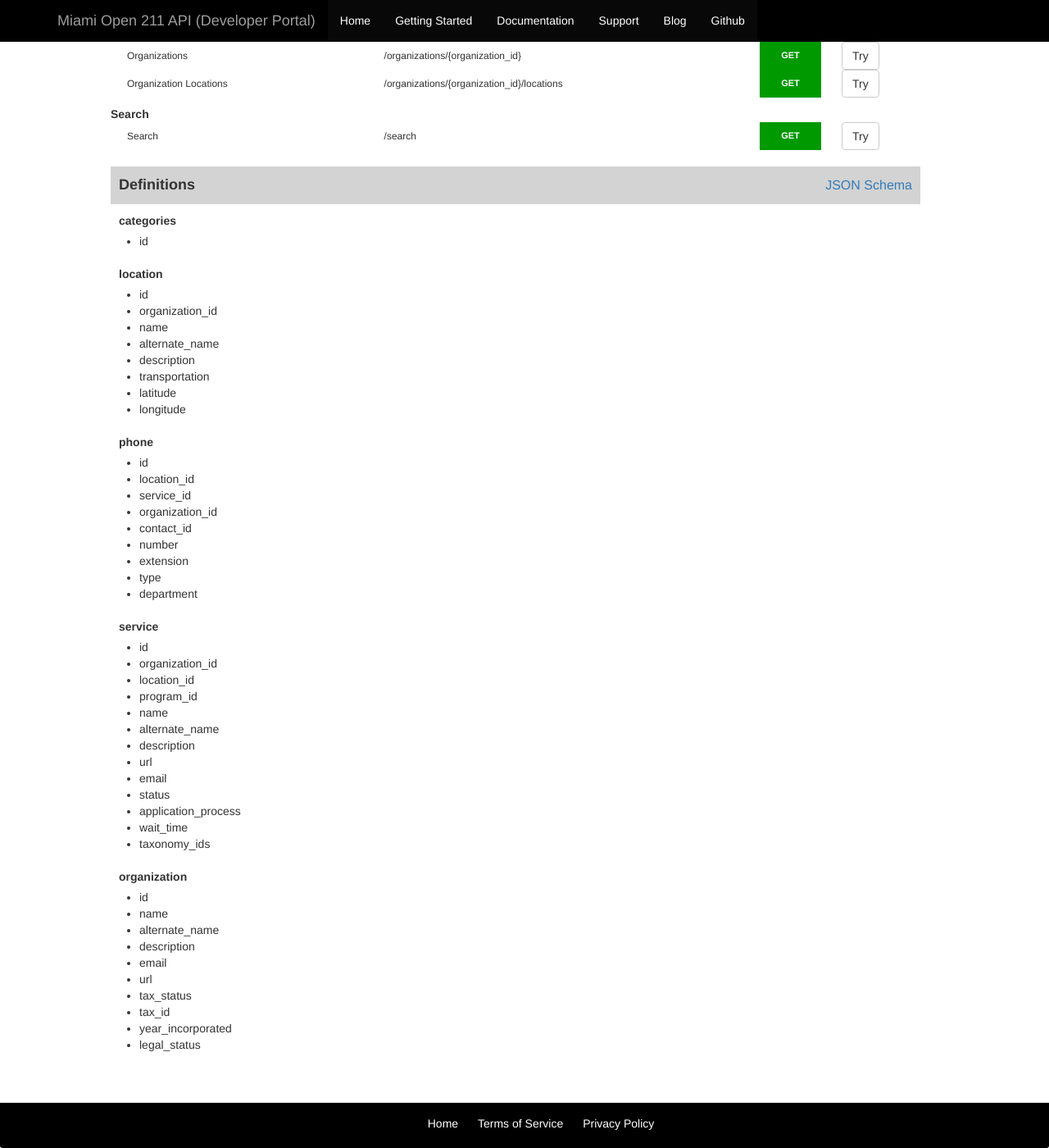
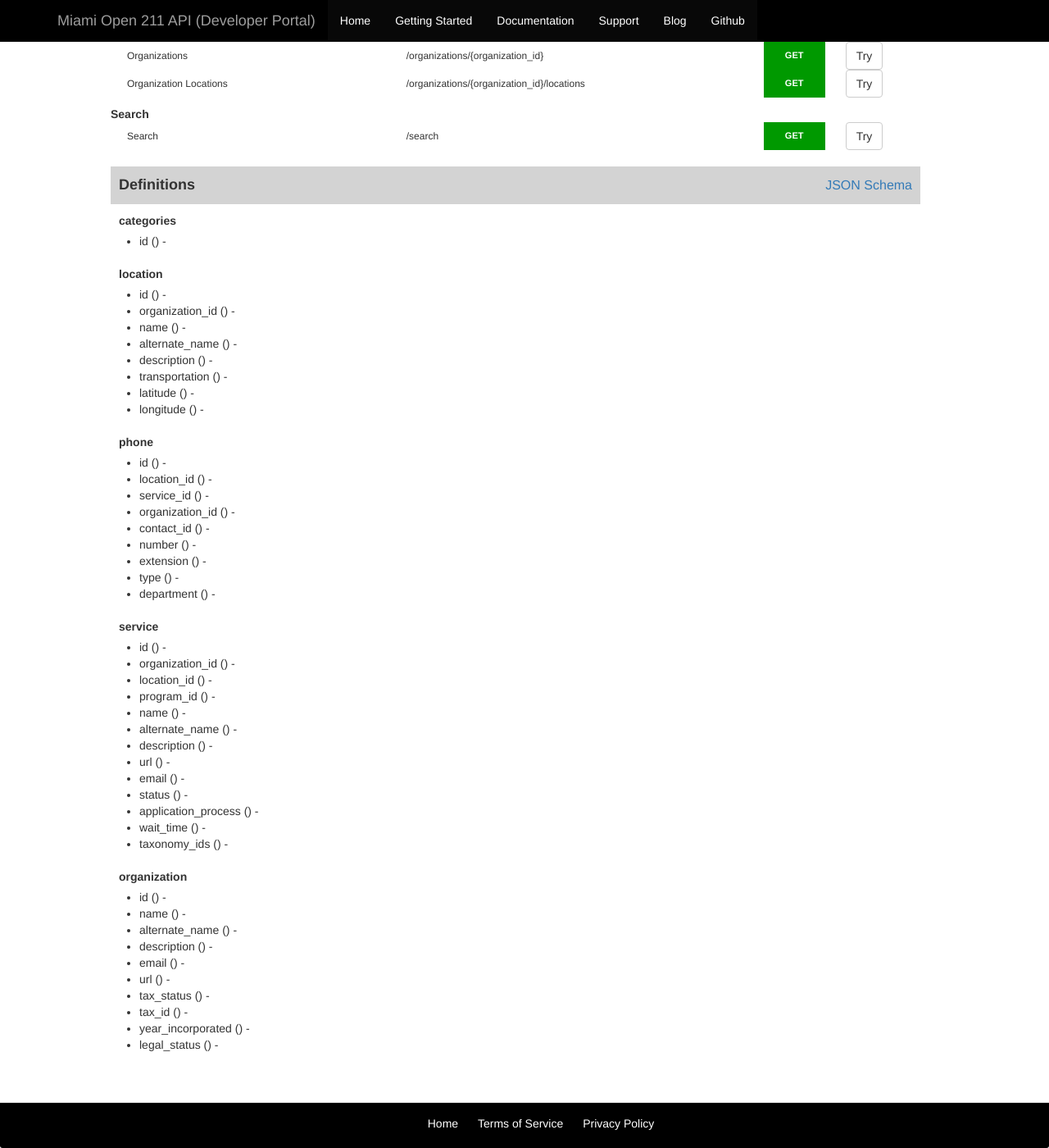
Before and after one commit to xrysanthos/developer-portal, a Jekyll site: the page built from documentation/index.html, in a window 1280 px wide and 1400 px high, scrolled down 480 px. Shown: the whole window at 82% size. Built offline with Jekyll 4.4.1, drawn with Linux system fonts in a browser that asks for light colours; nearby versions of some CDN libraries; library files that are not in the unit come from our copies.

Commit message:
add type and description to documentation

```diff
--- a/documentation/index.html
+++ b/documentation/index.html
@@ -565,7 +565,7 @@
                                   {% for property in fields.properties %}
                                     {% assign property_name = property[0] %}
                                     {% assign property = property[1] %}
-                                    <li>{{ property_name }}</li>
+                                    <li>{{ property_name }} ({{ property.type }}) - {{ property.description }}</li>
                                   {% endfor %}
                                 </ul>
                               </td>
```
